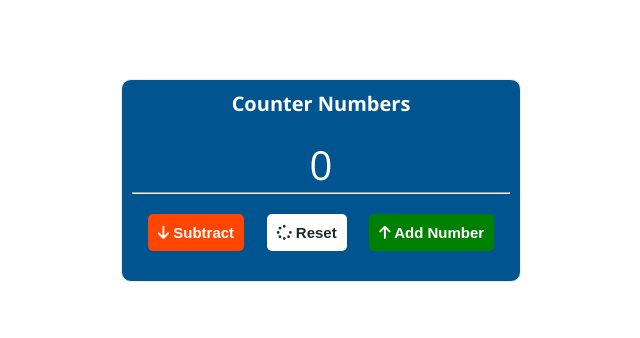
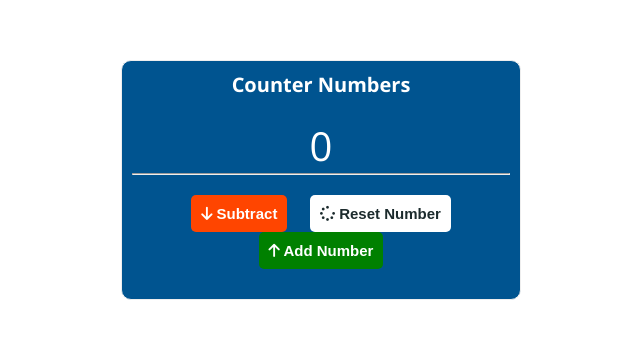
Before and after one commit to PetarJovanovic/counter-app, a plain HTML site: page index.html in a window 1280 px wide. Shown: the part 220-558 px from the top of the page, without its empty margins (319-959 px from the left). Drawn offline with nearby package versions, Linux system fonts and the light colour scheme.

Commit message:
Reseting a number

```diff
--- a/index.html
+++ b/index.html
@@ -20,7 +20,7 @@
           </button>
           <button class="reset">
             <i class="fas fa-spinner"></i>
-            Reset
+            Reset Number
           </button>
           <button class="add">
             <i class="fas fa-arrow-up"></i>
```
